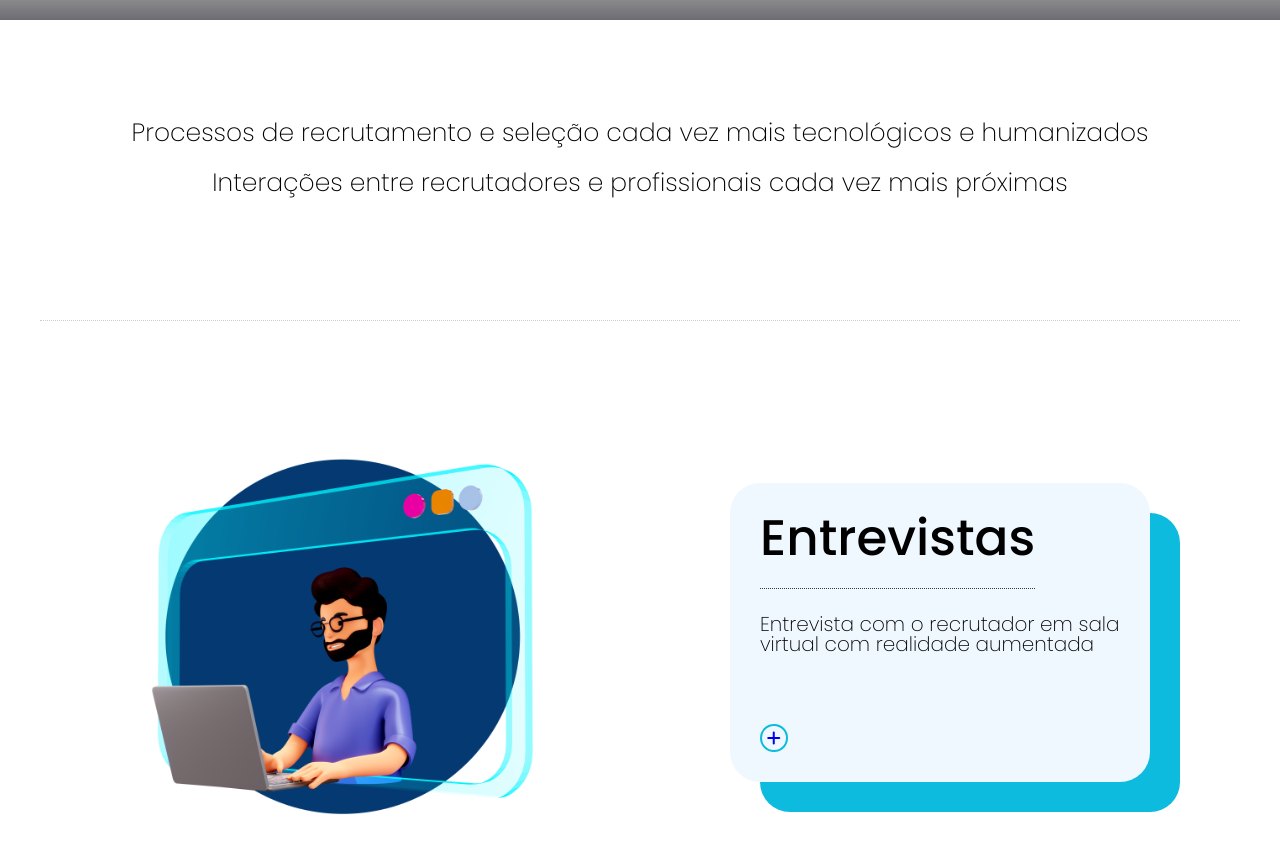
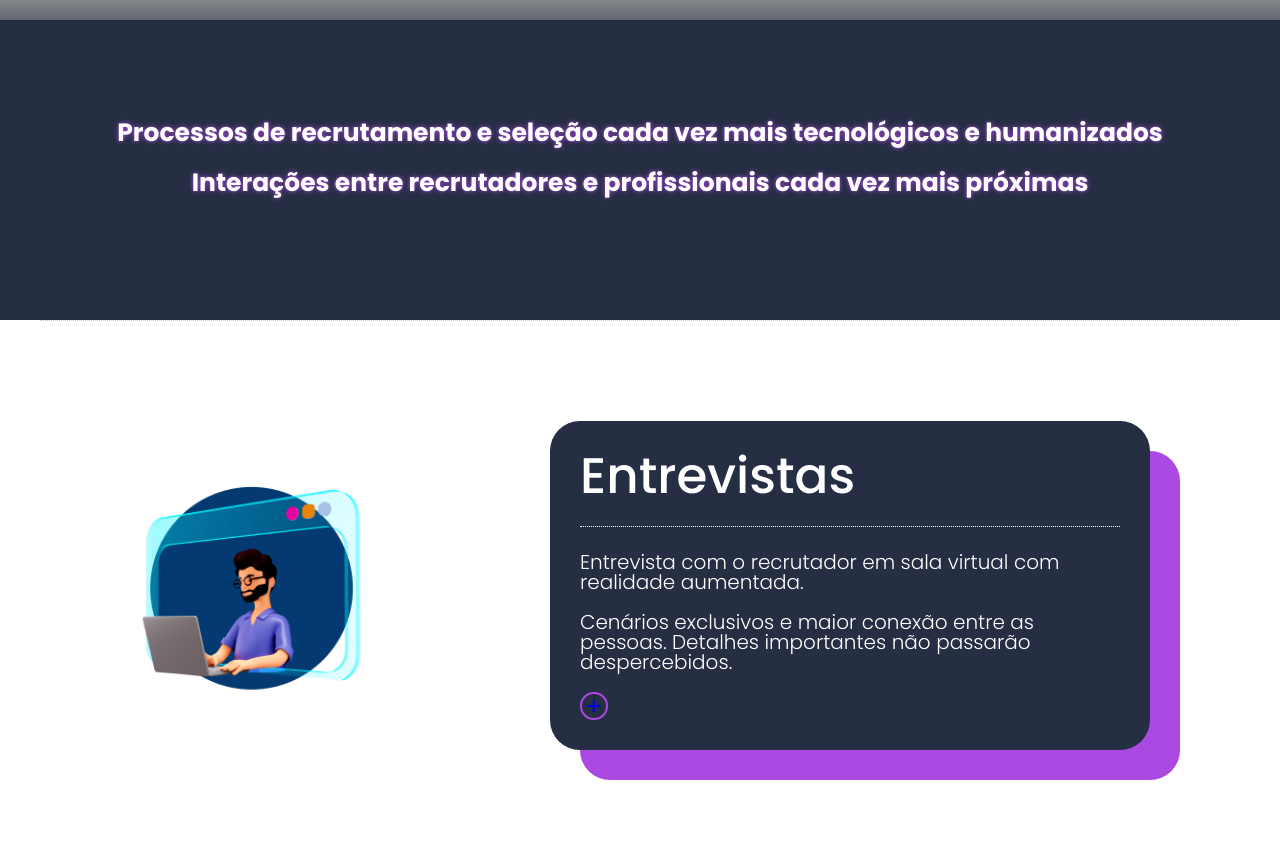
Before and after one commit to gustavobiolcatti/LandingPage-Metaverso, a plain HTML site: page index.html in a window 1280 px wide. Shown: the part 660-1506 px from the top of the page. Drawn offline with Linux system fonts and the light colour scheme; grey boxes are pictures that could not be loaded.

Commit message:
alteração de estilo

```diff
--- a/css/banner.css
+++ b/css/banner.css
@@ -5,13 +5,13 @@
     background-repeat: no-repeat;
     background-size: cover;
     text-align: center;
-    box-shadow: inset 0 -100px 50px -100px var(--color-dark-gray);
+    box-shadow: inset 0 -100px 50px -100px var(--shadow-banner);
 }
 
 .title span {
     display: block;
     text-transform: uppercase;
-    text-shadow: 0 0 15px var(--color-light-gray);
+    text-shadow: 0 0 15px var(--shadow-banner-text);
     font-size: 3.2em;
     font-weight: 700;
 }
--- a/css/button.css
+++ b/css/button.css
@@ -5,12 +5,12 @@
 }
 
 .button:visited {
-    color: var(--color-light-blue);
+    color: var(--color-link_button--visited);
 }
 
 .button i {
     padding: .25em .3em;
-    border: 2.5px solid var(--color-light-blue);
+    border: 2.5px solid var(--border-link_button);
     border-radius: 50%;
     transition: 0.2s;
 }
@@ -31,11 +31,12 @@
 
 .button--header {
     padding: .75em;
-    border: 2px solid var(--color-light-blue);
+    border: 2px solid var(--border-link_button--header);
     border-radius: 30px;
     font-weight: 600;
 }
 
 .button--header:hover {
-    box-shadow: inset 0 0 20px -10px var(--color-light-blue);
+    transform: scale(.95);
+    box-shadow: inset 0 0 20px -10px var(--shadow-link_button--header);
 }
--- a/css/card.css
+++ b/css/card.css
@@ -1,17 +1,14 @@
 .card {
     display: flex;
     padding: 10em 0;
-    border-top: 1px dotted var(--color-light-gray);
+    border-top: 1px dotted var(--border-card);
+    color: var(--color-card);
     align-items: center;
     justify-content: space-around;
 }
 
-.card div {
-    width: 35%;
-}
-
-.card p {
-    margin-bottom: 3.5em;
+.card__sep-image {
+    width: 20%;
 }
 
 .card__sep-image img {
@@ -19,15 +16,17 @@
 }
 
 .card__sep-content {
+    position: relative;
+    width: 50%;
     padding: 3em;
-    background: var(--color-aliceblue);
+    background: var(--background-card);
     border-radius: 30px;
-    box-shadow: 30px 30px 0 var(--color-light-blue);
+    box-shadow: 30px 30px 0 var(--shadow-card);
     box-sizing: border-box;
     transition: 0.2s;
 }
 
 .card__sep-content:hover {
     transform: translateY(-10px);
-    box-shadow: 40px 40px 0 var(--color-light-blue);
+    box-shadow: 40px 40px 0 var(--shadow-card);
 }
--- a/css/footer.css
+++ b/css/footer.css
@@ -1,4 +1,4 @@
 footer {
     padding: 10em 0;
-    background: var(--color-dark-gray);
+    background: var(--background-footer);
 }
--- a/css/header.css
+++ b/css/header.css
@@ -4,10 +4,10 @@ header {
     width: 100%;
     padding: 2em 3em;
     top: -200px;
-    background: var(--color-white);
+    background: var(--background-header);
     align-items: center;
     justify-content: space-between;
-    box-shadow: 0 0 30px -10px var(--color-dark-gray);
+    box-shadow: 0 0 30px -10px var(--shadow-header);
     z-index: 1;
     transition: .2s;
 }
--- a/css/intro.css
+++ b/css/intro.css
@@ -1,8 +1,12 @@
 .intro {
     padding: 10em 0;
+    background: var(--background-intro);
     text-align: center;
 }
 
 .intro p {
+    color: var(--color-intro);
+    text-shadow: 0 0 5px var(--shadow-intro);
     font-size: 2.5em;
+    font-weight: 700;
 }
--- a/css/responsive.css
+++ b/css/responsive.css
@@ -53,9 +53,9 @@
         width: 100%;
     }
 
-    .card__sep-content {
+    /*.card__sep-content {
         margin-top: 10em;
         order: 1;
-    }
+    }*/
 
 }
--- a/css/style.css
+++ b/css/style.css
@@ -3,15 +3,39 @@
 :root {
     --color-aliceblue: #F0F8FF;
     --color-dark-blue: #00e;
-    --color-dark-gray: #393945;
-    --color-light-blue: #0CBBDD;
+    /*--color-dark-gray: #393945;*/
+    --color-dark-gray: #252e42;
+    --color-default: #ab4ae3;
     --color-light-gray: #CCC;
     --color-white: #FFF;
+
+    --background-header: var(--color-white);
+    --background-card: var(--color-dark-gray);
+    --background-intro: var(--color-dark-gray);
+    --background-footer: var(--color-dark-gray);
+
+    --color-font: var(--color-dark-gray);
+    --color-strong: var(--color-default);
+    --color-intro: var(--color-white);
+    --color-link_button--visited: var(--color-default);
+    --color-card: var(--color-white);
+
+    --border-subtitle: var(--color-white);
+    --border-link_button: var(--color-default);
+    --border-link_button--header: var(--color-default);
+    --border-card: var(--color-light-gray);
+
+    --shadow-header: var(--color-dark-gray);
+    --shadow-banner: var(--color-dark-gray);
+    --shadow-banner-text: var(--color-light-gray);
+    --shadow-intro: var(--color-default);
+    --shadow-link_button--header: var(--color-default);
+    --shadow-card: var(--color-default);
 }
 
 ::selection {
-    background: var(--color-light-blue);
-    color: var(--color-aliceblue);
+    background: var(--color-default);
+    color: var(--color-white);
 }
 
 * {
@@ -24,11 +48,13 @@
 
 html {
     font-size: 10px;
+    scroll-behavior: smooth;
 }
 
 body {
     width: 100%;
     height: 100%;
+    color: var(--color-font);
     font-family: 'Poppins', sans-serif;
 }
 
@@ -46,22 +72,20 @@ body {
 }
 
 .subtitle {
-    display: inline-block;
+    /*display: inline-block;*/
     padding-bottom: .5em;
     margin-bottom: .5em;
     font-size: 5em;
-    /*font-weight: 200;*/
     font-weight: 500;
-    border-bottom: 1px dotted var(--color-dark-gray);
+    border-bottom: 1px dotted var(--border-subtitle);
 }
 
 strong {
-    color: var(--color-light-blue);
+    color: var(--color-strong);
 }
 
 p {
     margin-bottom: 1em;
     font-size: 2em;
-    /*font-weight: 500;*/
-    font-weight: 200;
+    font-weight: 300;
 }
--- a/index.html
+++ b/index.html
@@ -19,6 +19,7 @@
         <link rel="stylesheet" href="./css/responsive.css">
     </head>
     <body>
+        <!---->
         <header class="header--show">
             <img src="./img/logo_maithaverso.png" alt="Logo MaithaVerso">
 
@@ -55,7 +56,9 @@
 
                     <div class="card__sep-content">
                         <h2 class="subtitle">Entrevistas</h2>
-                        <p>Entrevista com o recrutador em sala virtual com realidade aumentada</p>
+                        <!--<p>Entrevista com o recrutador em sala virtual com realidade aumentada</p>-->
+                        <p>Entrevista com o recrutador em sala virtual com realidade aumentada.</p>
+                        <p>Cenários exclusivos e maior conexão entre as pessoas. Detalhes importantes não passarão despercebidos.</p>
 
                         <a href="#" aria-label="Saiba mais" class="button">
                             <i class="fa-solid fa-plus"></i>
@@ -65,20 +68,21 @@
                 </section>
 
                 <section class="card">
+                    <div class="card__sep-image">
+                        <img src="./img/man_virtual_painel.png" alt="Pessoa painel virtual">
+                    </div>
+
                     <div class="card__sep-content">
                         <h2 class="subtitle">Avaliações</h2>
-                        <p>Teste técnico em tempo real em ambiente de desenvolvimento virtual</p>
+                        <!--<p>Teste técnico em tempo real em ambiente de desenvolvimento virtual</p>-->
+                        <p>Teste técnico em tempo real em ambiente de desenvolvimento virtual.</p>
+                        <p>Maior facilidade de mostrar e explicar o que está sendo feito e porque está sendo feito.</p>
 
                         <a href="#" aria-label="Saiba mais" class="button">
                             <i class="fa-solid fa-plus"></i>
                             <span>Saiba mais</span>
                         </a>
                     </div>
-
-                    <div class="card__sep-image">
-                        <img src="./img/man_virtual_painel.png" alt="Pessoa painel virtual">
-                    </div>
-
                 </section>
 
                 <section class="card">
@@ -88,7 +92,9 @@
 
                     <div class="card__sep-content">
                         <h2 class="subtitle">Onboarding</h2>
-                        <p>Processo de onboarding com dinâmicas on-line e apresentação de vídeos institucionais em realidade virtual</p>
+                        <!--<p>Processo de onboarding com dinâmicas on-line e apresentação de vídeos institucionais em realidade virtual</p>-->
+                        <p>Processo de onboarding 3D com dinâmicas e apresentações de vídeos instituicionais.</p>
+                        <p>Comunicação e acolhimento mais eficiente e interações didáticas.</p>
 
                         <a href="#" aria-label="Saiba mais" class="button">
                             <i class="fa-solid fa-plus"></i>
```
